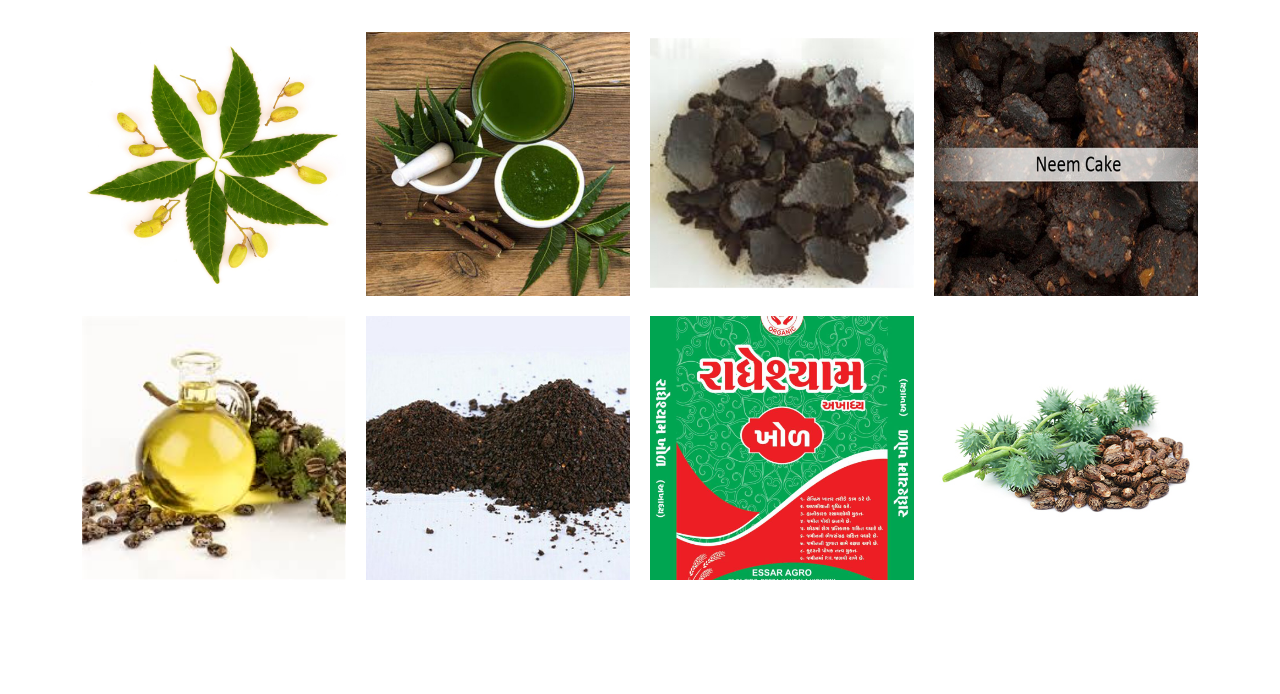
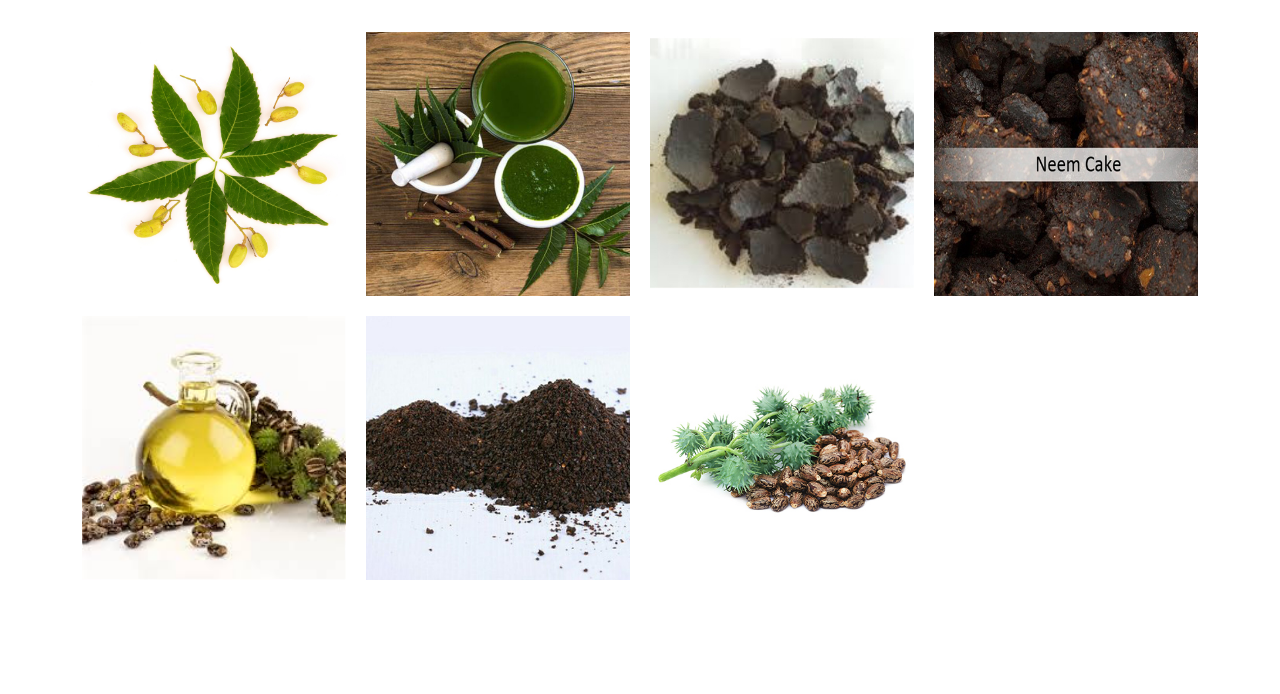
Before and after one commit to ankrthk/nalanda, a plain HTML site: page gallery.html in a window 1280 px wide. Shown: the part 491-1185 px from the top of the page. Drawn offline with nearby package versions, Linux system fonts and the light colour scheme.

Commit message:
Update gallery.html

```diff
--- a/gallery.html
+++ b/gallery.html
@@ -165,7 +165,7 @@
                   <img src="img/neem-powder1.jpg" alt="Neem Cake Powder" title="Neem Cake Powder" />
                 </div>
               </div>
-              <div class="s-12 m-6 l-3">
+<!--               <div class="s-12 m-6 l-3">
                 <div class="image-with-hover-overlay image-hover-zoom margin-bottom">
                   <div class="image-hover-overlay background-primary">
                     <div class="image-hover-overlay-content text-center padding-2x">
@@ -174,7 +174,7 @@
                   </div>
                   <img src="img/radheshyam.jpg" alt="Nalanda Produt" title="Nalanda Product" />
                 </div>
-              </div>
+              </div> -->
               <div class="s-12 m-6 l-3">
                 <div class="image-with-hover-overlay image-hover-zoom margin-bottom">
                   <div class="image-hover-overlay background-primary">
```
